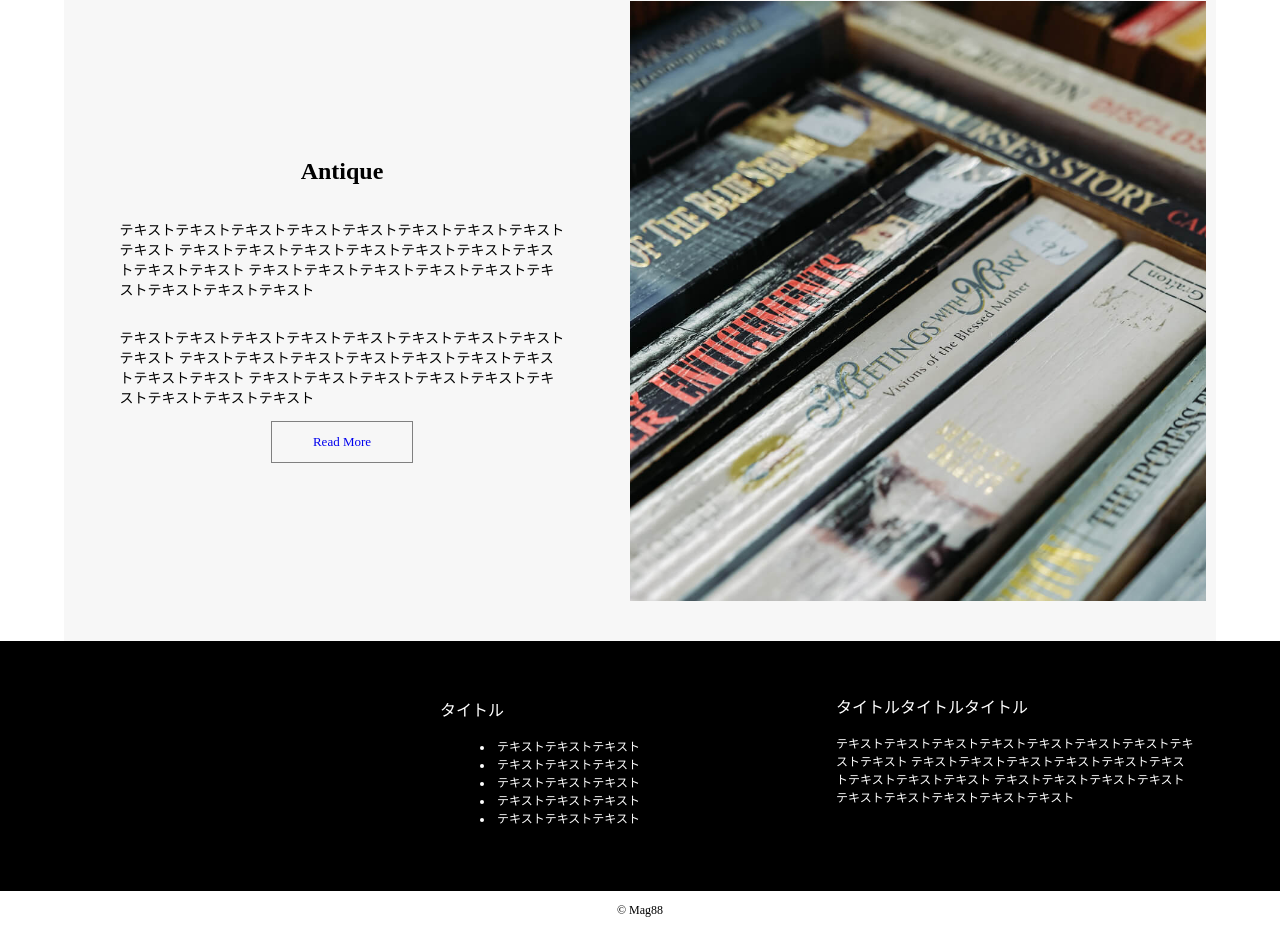
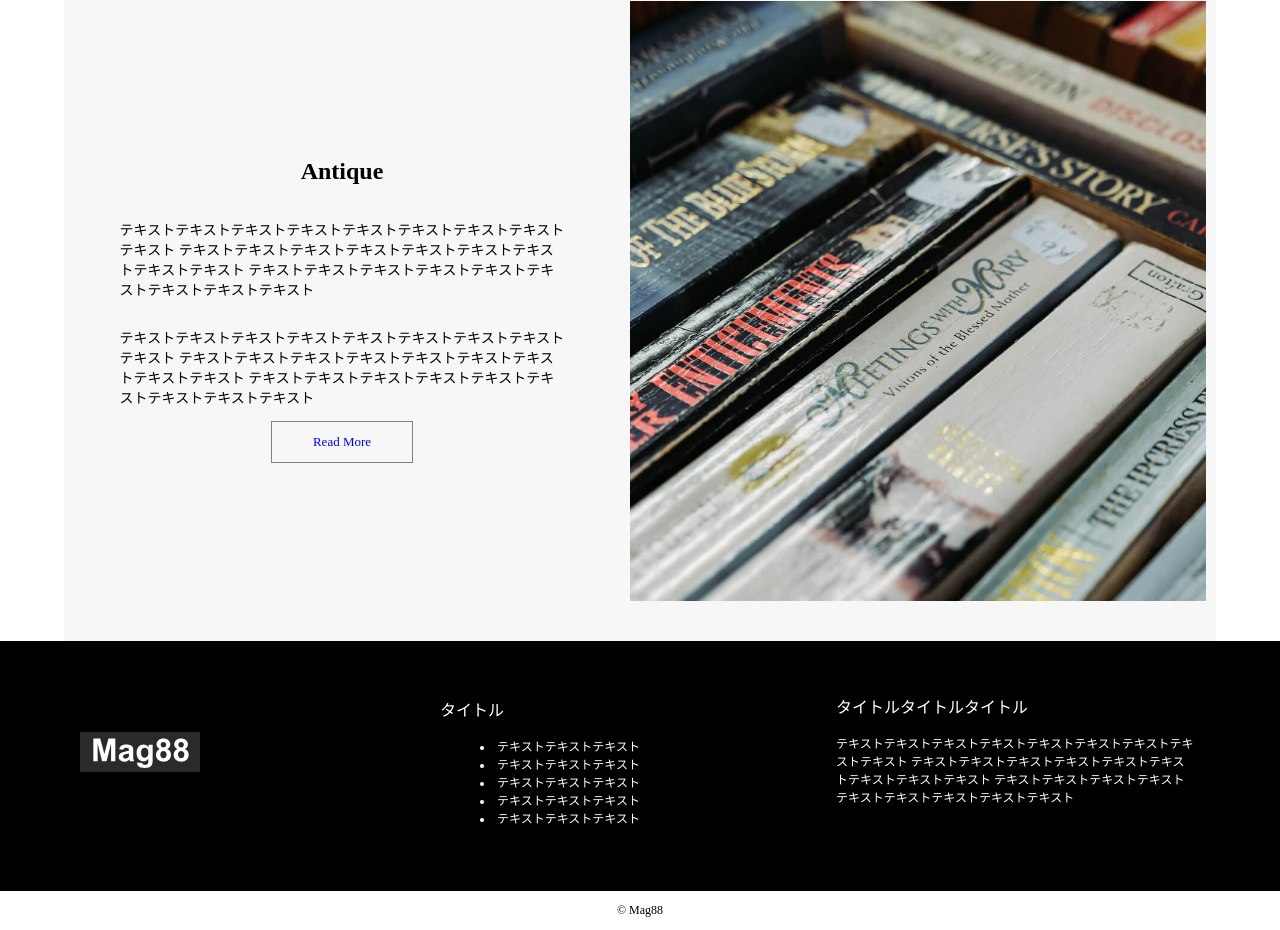
Before and after one commit to hamatai7109/store-site, a plain HTML site: page index.html in a window 1280 px wide. Shown: the part 2834-3764 px from the top of the page. Drawn offline with Linux system fonts and the light colour scheme; files whose address does not match are found by name.

Commit message:
Update index.html

```diff
--- a/index.html
+++ b/index.html
@@ -69,7 +69,7 @@
     <footer>
         <div class="footer-menu">
             <div class="footer-left">
-                <img src="img/logo.svg" alt="" class="logo">
+                <img src="https://raw.githubusercontent.com/hamatai7109/store-site/bdb9d0d678c6ba8d9fdc19e5b282ba2f4b11f5bc/logo.svg" alt="" class="logo">
             </div>
             <div class="footer-middle">
                 <p >タイトル</p>
```
